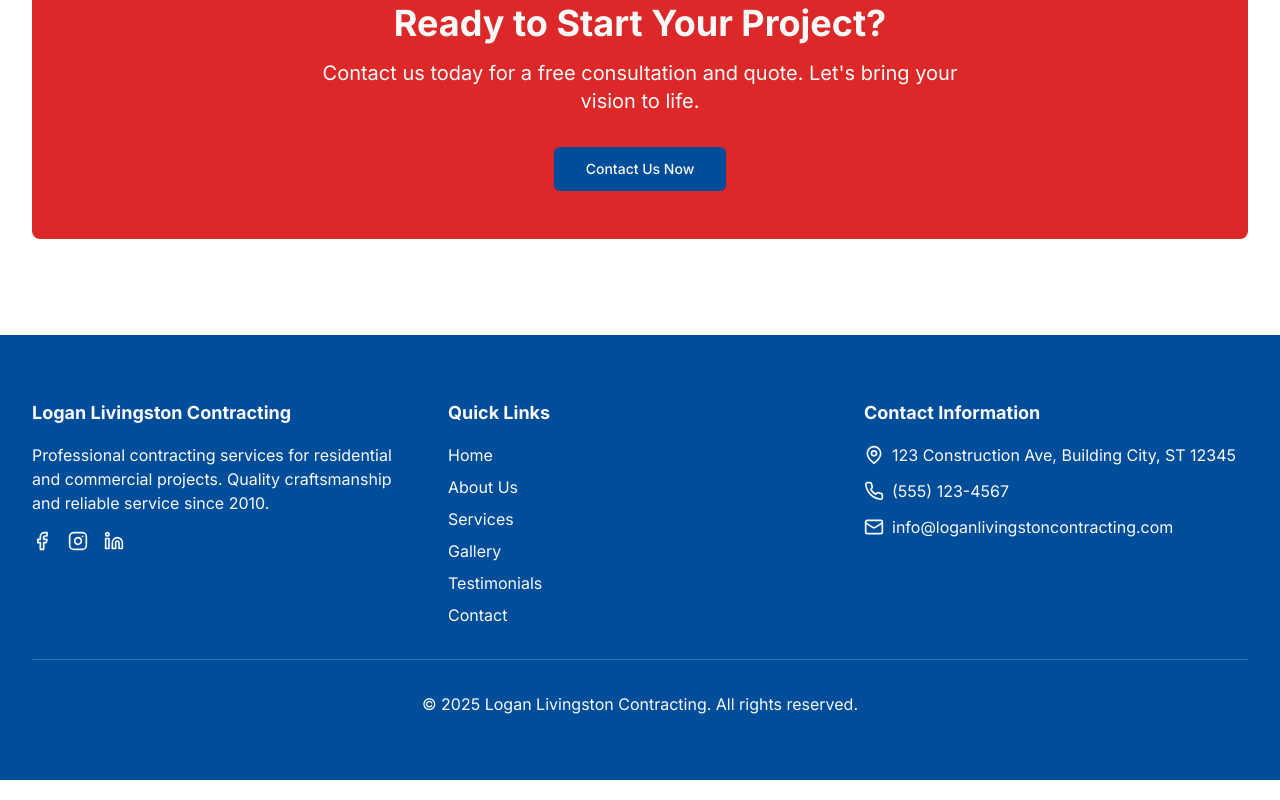
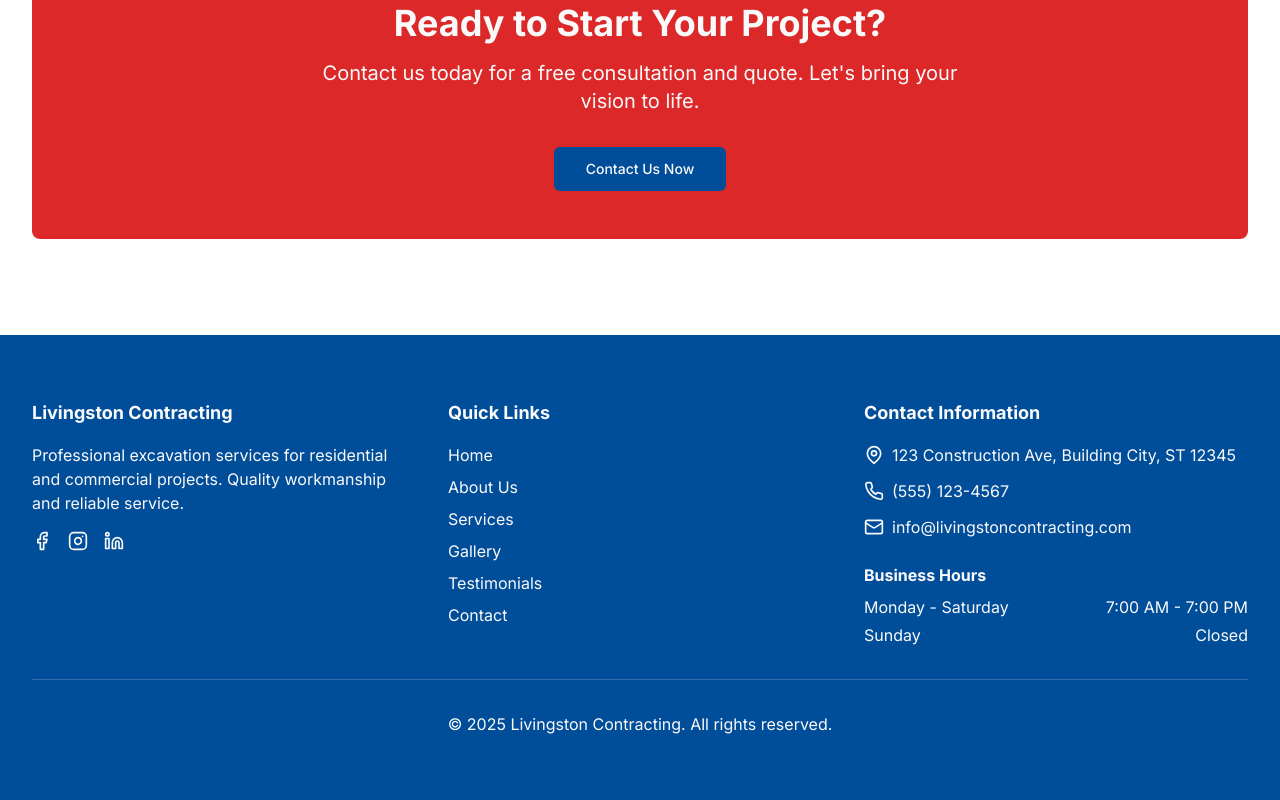
Before and after one commit to Jardinrose24/Livingston-Contracting, a Next.js app: page / in a window 1280 px wide. Shown: the part 4135-4935 px from the top of the page. Built offline with nearby package versions, Linux system fonts and the light colour scheme.

Commit message:
Update footer.tsx

```diff
--- a/components/footer.tsx
+++ b/components/footer.tsx
@@ -7,10 +7,10 @@ export default function Footer() {
       <div className="container py-12 md:py-16">
         <div className="grid grid-cols-1 md:grid-cols-3 gap-8">
           <div>
-            <h3 className="text-lg font-bold mb-4">Logan Livingston Contracting</h3>
+            <h3 className="text-lg font-bold mb-4">Livingston Contracting</h3>
             <p className="mb-4">
-              Professional contracting services for residential and commercial projects. Quality craftsmanship and
-              reliable service since 2010.
+              Professional excavation services for residential and commercial projects. Quality workmanship and reliable
+              service.
             </p>
             <div className="flex space-x-4">
               <Link href="https://facebook.com" className="hover:text-primary transition-colors">
@@ -77,14 +77,28 @@ export default function Footer() {
               </li>
               <li className="flex items-center">
                 <Mail className="h-5 w-5 mr-2 flex-shrink-0" />
-                <span>info@loganlivingstoncontracting.com</span>
+                <span>info@livingstoncontracting.com</span>
               </li>
             </ul>
+
+            <div className="mt-6">
+              <h4 className="font-bold mb-2">Business Hours</h4>
+              <div className="space-y-1">
+                <div className="flex justify-between">
+                  <span>Monday - Saturday</span>
+                  <span>7:00 AM - 7:00 PM</span>
+                </div>
+                <div className="flex justify-between">
+                  <span>Sunday</span>
+                  <span>Closed</span>
+                </div>
+              </div>
+            </div>
           </div>
         </div>
 
         <div className="border-t border-secondary-foreground/20 mt-8 pt-8 text-center">
-          <p>&copy; {new Date().getFullYear()} Logan Livingston Contracting. All rights reserved.</p>
+          <p>&copy; {new Date().getFullYear()} Livingston Contracting. All rights reserved.</p>
         </div>
       </div>
     </footer>
```
